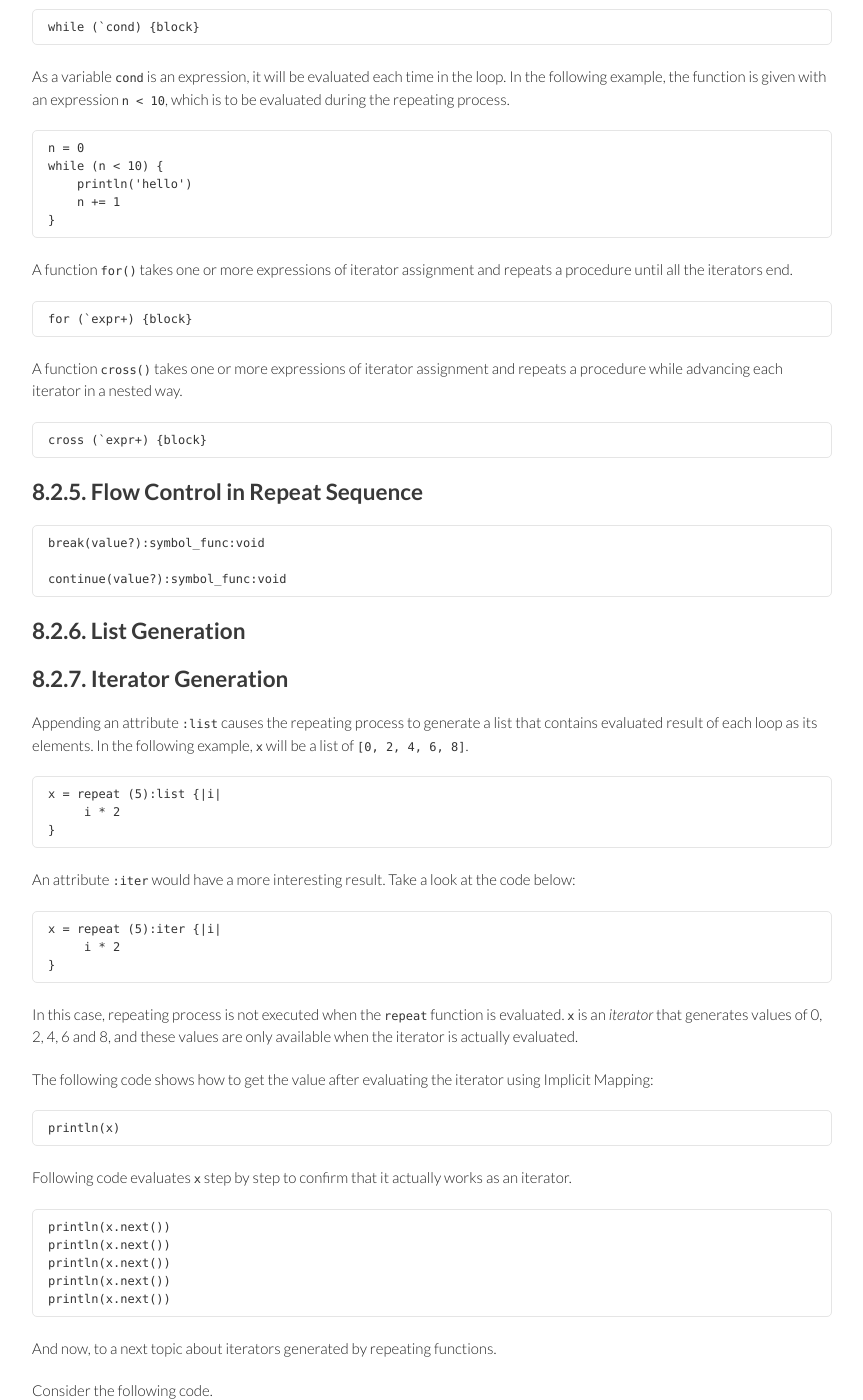
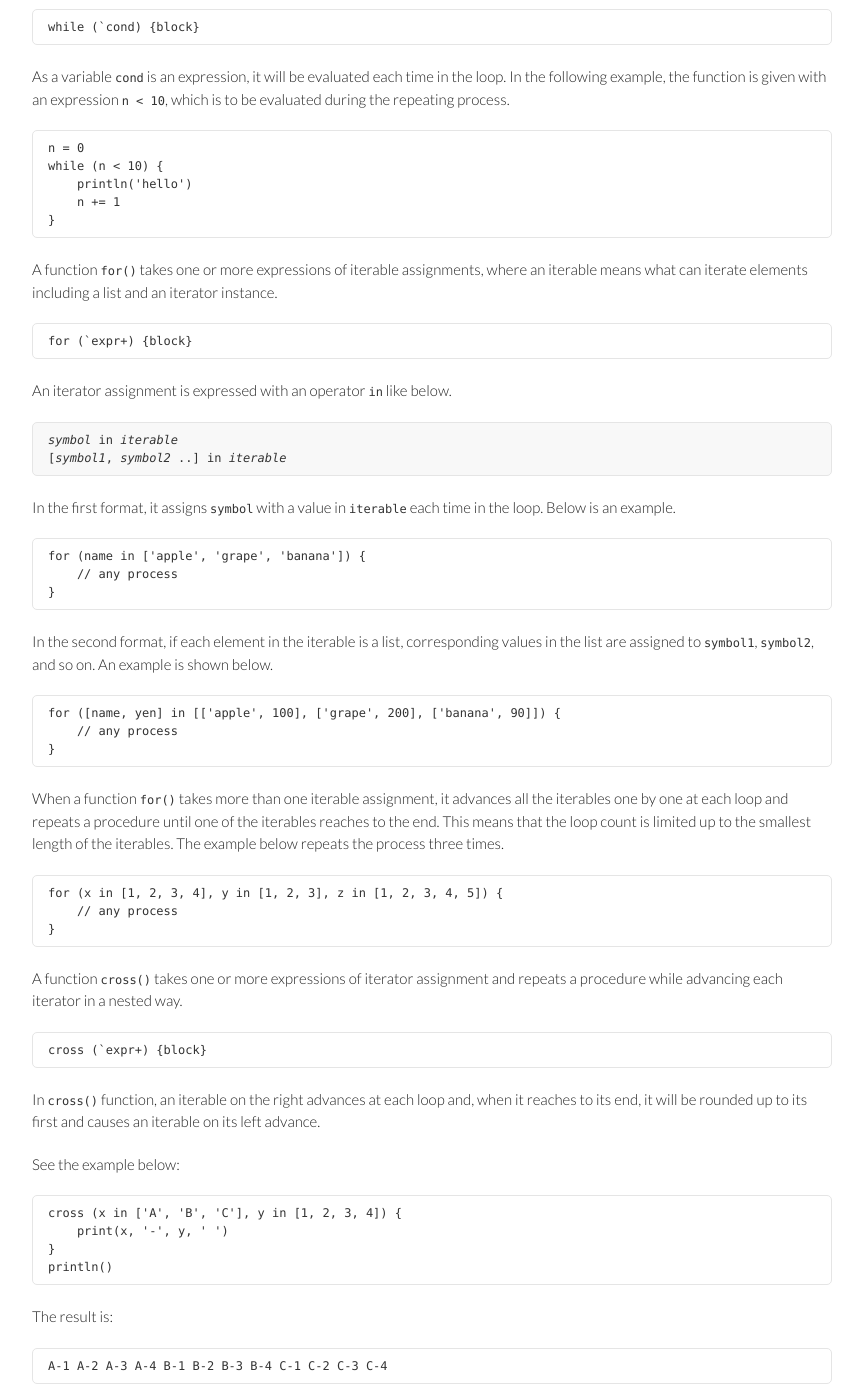
Before and after one commit to rudidude86/gura-lang.github.io, a Jekyll site: the page built from documents/Flow-Control.md, in a window 1280 px wide and 1400 px high, scrolled down 1774 px. Shown: the whole window, without its empty margins (208-1071 px from the left). Built offline with Jekyll 4.4.1, drawn with Linux system fonts in a browser that asks for light colours; Markdown is read by kramdown in place of the engine named in the settings.

Commit message:
updated document

```diff
--- a/documents/Flow-Control.md
+++ b/documents/Flow-Control.md
@@ -103,15 +103,62 @@ which is to be evaluated during the repeating process.
         n += 1
     }
 
-A function `for()` takes one or more expressions of iterator assignment
-and repeats a procedure until all the iterators end.
+A function `for()` takes one or more expressions of iterable assignments,
+where an iterable means what can iterate elements including a list and an iterator instance.
 
     for (`expr+) {block}
+
+An iterator assignment is expressed with an operator <code>in</code> like below.
+
+<pre><code><em>symbol</em> in <em>iterable</em>
+[<em>symbol1</em>, <em>symbol2</em> ..] in <em>iterable</em>
+</code></pre>
+
+In the first format, it assigns `symbol` with a value in `iterable` each time in the loop.
+Below is an example.
+
+    for (name in ['apple', 'grape', 'banana']) {
+        // any process
+    }
+
+In the second format, if each element in the iterable is a list,
+corresponding values in the list are assigned to `symbol1`, `symbol2`, and so on.
+An example is shown below.
+
+    for ([name, yen] in [['apple', 100], ['grape', 200], ['banana', 90]]) {
+        // any process
+    }
+
+When a function `for()` takes more than one iterable assignment,
+it advances all the iterables one by one at each loop
+and repeats a procedure until one of the iterables reaches to the end.
+This means that the loop count is limited up to the smallest length of the iterables.
+The example below repeats the process three times.
+
+    for (x in [1, 2, 3, 4], y in [1, 2, 3], z in [1, 2, 3, 4, 5]) {
+        // any process
+    }
 
 A function `cross()` takes one or more expressions of iterator assignment
 and repeats a procedure while advancing each iterator in a nested way.
 
     cross (`expr+) {block}
+
+In `cross()` function, an iterable on the right advances at each loop
+and, when it reaches to its end, it will be rounded up to its first
+and causes an iterable on its left advance.
+
+See the example below:
+
+    cross (x in ['A', 'B', 'C'], y in [1, 2, 3, 4]) {
+        print(x, '-', y, ' ')
+    }
+    println()
+
+The result is:
+
+    A-1 A-2 A-3 A-4 B-1 B-2 B-3 B-4 C-1 C-2 C-3 C-4
+
 
 ## {{ page.chapter }}.2.5. Flow Control in Repeat Sequence
 
```
